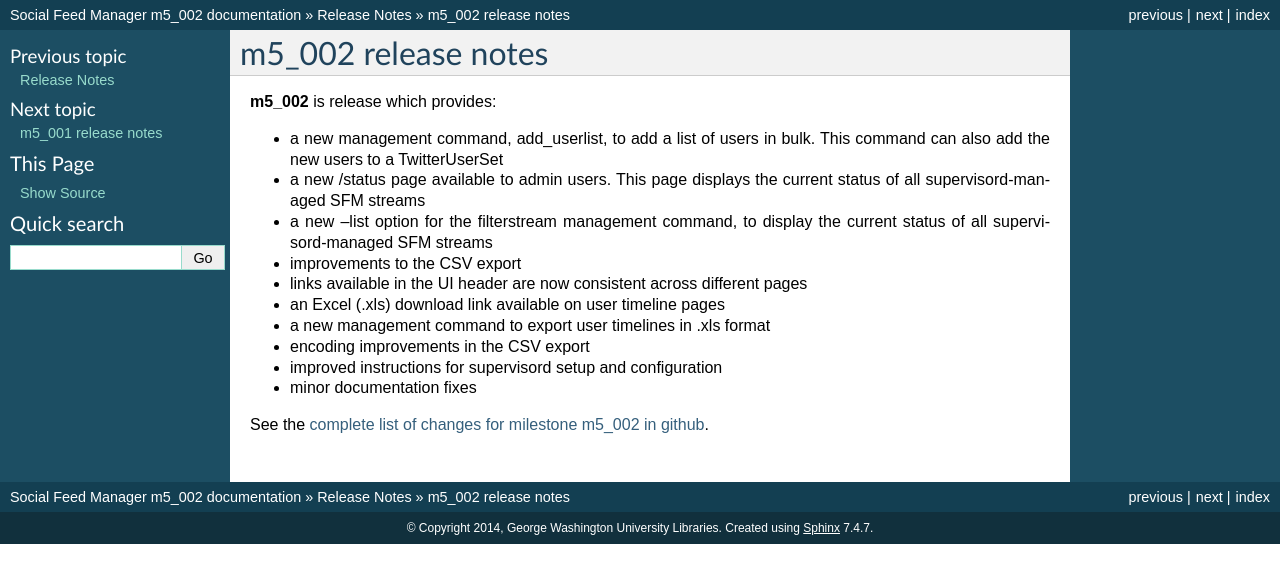
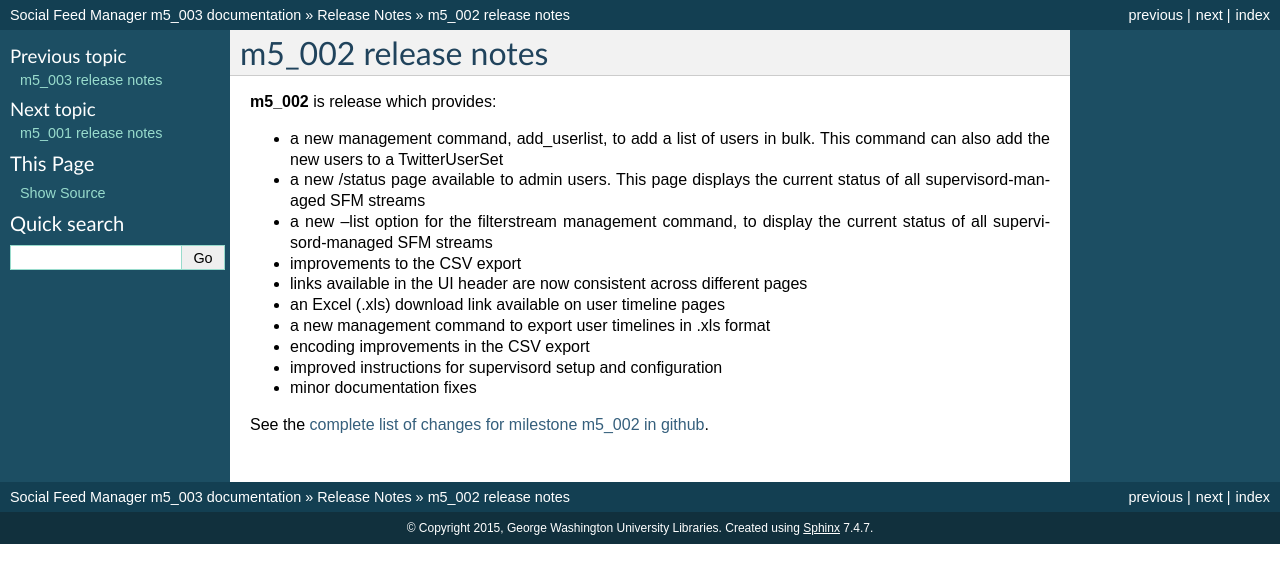
Before and after one commit to gwu-libraries/social-feed-manager, a Sphinx documentation site: the page built from docs/m5_002_release_notes.rst, in a window 1280 px wide. Shown: the top 583 px of the page. Built offline with Sphinx 7.4.7, drawn with Linux system fonts in a browser that asks for light colours.

Commit message:
Created m5_003 release notes; corrected github link for m5_002 tickets. Fixes #323. Fixes #324.

```diff
--- a/docs/conf.py
+++ b/docs/conf.py
@@ -41,16 +41,16 @@
 
 # General information about the project.
 project = u'Social Feed Manager'
-copyright = u'2014, George Washington University Libraries'
+copyright = u'2015, George Washington University Libraries'
 
 # The version info for the project you're documenting, acts as replacement for
 # |version| and |release|, also used in various other places throughout the
 # built documents.
 #
 # The short X.Y version.
-version = 'm5_002'
+version = 'm5_003'
 # The full version, including alpha/beta/rc tags.
-release = 'm5_002'
+release = 'm5_003'
 
 # The language for content autogenerated by Sphinx. Refer to documentation
 # for a list of supported languages.
--- a/docs/m5_002_release_notes.rst
+++ b/docs/m5_002_release_notes.rst
@@ -20,4 +20,4 @@
 
 See the `complete list of changes for milestone m5_002 in github <m5_002_>`_.
 
-.. _m5_002: https://github.com/gwu-libraries/social-feed-manager/issues?q=is%3Aissue+is%3Aclosed
+.. _m5_002: https://github.com/gwu-libraries/social-feed-manager/issues?q=milestone%3Am5_002+is%3Aclosed
--- a/docs/release_notes.rst
+++ b/docs/release_notes.rst
@@ -11,6 +11,7 @@
 .. toctree::
    :maxdepth: 2
 
+   m5_003 release notes <m5_003_release_notes>
    m5_002 release notes <m5_002_release_notes>
    m5_001 release notes <m5_001_release_notes>
    m4_002 release notes <m4_002_release_notes>
```
Also changed, not shown: docs/m5_003_release_notes.rst (added, +44 -0 lines).
